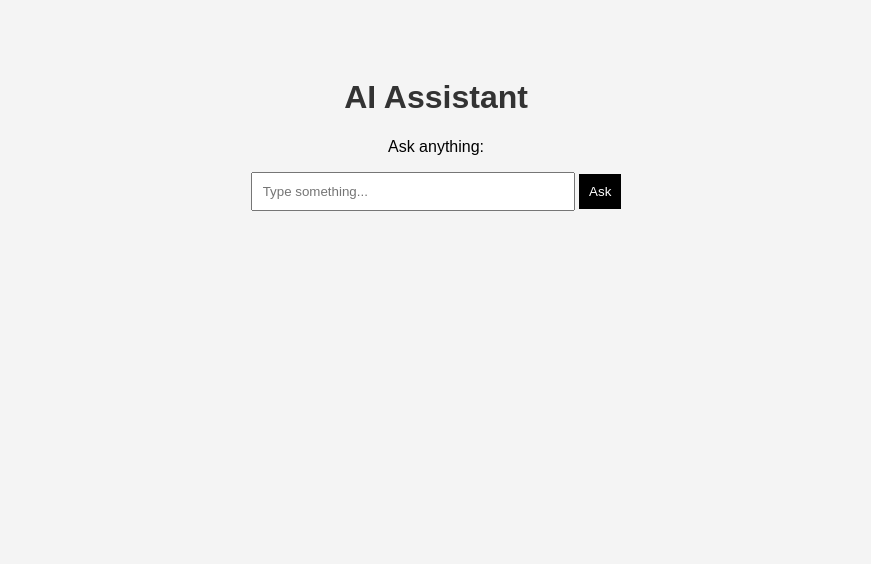
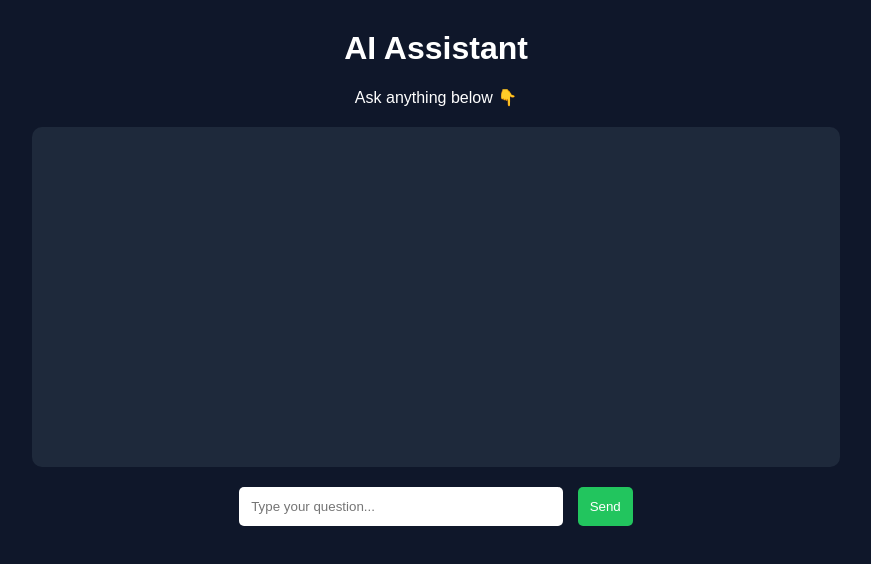
Before and after one commit to rabbyaa1-art/my-project, a plain HTML site: page index.html in a window 1280 px wide. Shown: the whole page, without its empty margins (204-1075 px from the left). Drawn offline with Linux system fonts and the light colour scheme.

Commit message:
index.html

```diff
--- a/index.html
+++ b/index.html
@@ -2,45 +2,116 @@
 <html>
 <head>
     <title>AI Assistant</title>
+
     <style>
         body {
             font-family: Arial;
+            background: #0f172a;
+            color: white;
             text-align: center;
-      background: #f4f4f4;
-      padding: 50px;
+            margin: 0;
         }
-    h1 { color: #333; }
+
+        h1 {
+            margin-top: 30px;
+        }
+
+        #chatBox {
+            width: 60%;
+            margin: 20px auto;
+            background: #1e293b;
+            padding: 20px;
+            border-radius: 10px;
+            height: 300px;
+            overflow-y: auto;
+            text-align: left;
+        }
+
+        .user {
+            color: #38bdf8;
+            margin: 5px 0;
+        }
+
+        .bot {
+            color: #22c55e;
+            margin: 5px 0;
+        }
+
+        #inputArea {
+            margin-top: 20px;
+        }
+
         input {
-      padding: 10px;
+            padding: 12px;
             width: 300px;
-    }
-    button {
-      padding: 10px;
-      background: black;
-      color: white;
+            border-radius: 5px;
             border: none;
         }
-    #response {
-      margin-top: 20px;
-      font-weight: bold;
+
+        button {
+            padding: 12px;
+            margin-left: 10px;
+            border: none;
+            background: #22c55e;
+            color: white;
+            border-radius: 5px;
+            cursor: pointer;
+        }
+
+        button:hover {
+            background: #16a34a;
         }
     </style>
 </head>
+
 <body>
 
     <h1>AI Assistant</h1>
-  <p>Ask anything:</p>
+    <p>Ask anything below 👇</p>
 
-  <input id="userInput" placeholder="Type something..." />
-  <button onclick="reply()">Ask</button>
+    <div id="chatBox"></div>
 
-  <div id="response"></div>
+    <div id="inputArea">
+        <input type="text" id="userInput" placeholder="Type your question..." />
+        <button onclick="sendMessage()">Send</button>
+    </div>
 
     <script>
-    function reply() {
+        function sendMessage() {
             let input = document.getElementById("userInput").value;
-      document.getElementById("response").innerText =
-        "You asked: " + input + ". This is a simple AI-style response.";
+
+            if (input.trim() === "") return;
+
+            let chatBox = document.getElementById("chatBox");
+
+            // Show user message
+            chatBox.innerHTML += "<p class='user'><b>You:</b> " + input + "</p>";
+
+            // Simple AI logic
+            let response = getAIResponse(input);
+
+            // Show bot response
+            chatBox.innerHTML += "<p class='bot'><b>AI:</b> " + response + "</p>";
+
+            // Clear input
+            document.getElementById("userInput").value = "";
+
+            // Auto scroll
+            chatBox.scrollTop = chatBox.scrollHeight;
+        }
+
+        function getAIResponse(input) {
+            input = input.toLowerCase();
+
+            if (input.includes("hello")) {
+                return "Hi there! 👋";
+            } else if (input.includes("how are you")) {
+                return "I'm just code, but I'm doing great 😄";
+            } else if (input.includes("your name")) {
+                return "I'm your AI Assistant 🤖";
+            } else {
+                return "That's interesting! Tell me more.";
+            }
         }
     </script>
 
```
Lines whose indentation alone changed are shown as unchanged.
